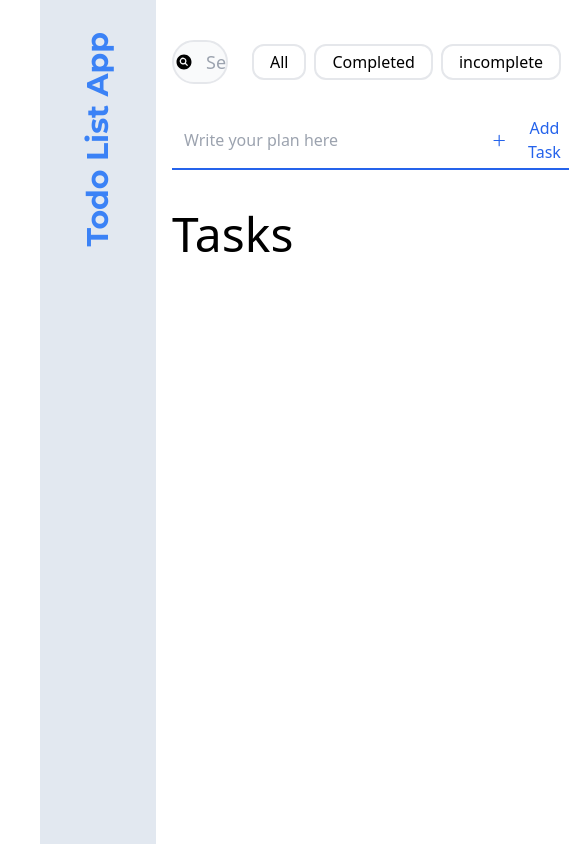
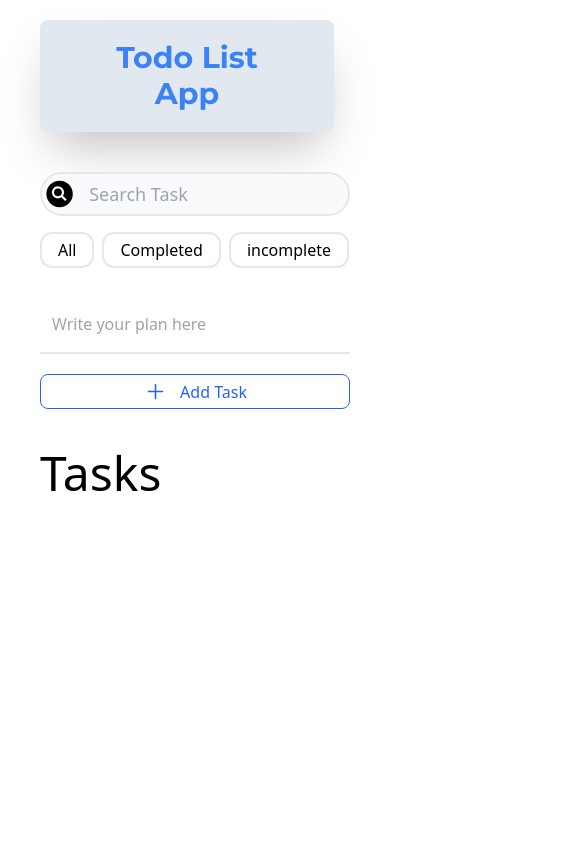
Before and after one commit to myStrongSupport/todolist, a React (Vite) app: page / in a window 390 px wide. Shown: the whole page, 569 px wide, since content can reach past the window. Built offline with nearby package versions, Linux system fonts and the light colour scheme.

Commit message:
Response_mobile_version

```diff
--- a/src/App.jsx
+++ b/src/App.jsx
@@ -122,7 +122,7 @@ function App() {
   return (
     <>
       <section className="h-screen">
-        <div className="mx-auto flex h-full max-w-[1400px] px-10">
+        <div className="mx-auto flex h-full max-w-[1400px] flex-col px-10 sm:flex-row">
           <Header />
 
           <div className="flex-1 py-10">
@@ -133,15 +133,15 @@ function App() {
 
             {/* Form Add Task */}
             <form onSubmit={handleAddTask} className="my-7">
-              <div className="bg-red- flex w-full border-b-2 border-blue-600 md:w-1/2">
+              <div className="flex w-full flex-col sm:flex-row sm:border-b-2 sm:border-blue-600 md:w-1/2">
                 <input
                   type="text"
-                  className="w-[80%] px-3 py-4 outline-none"
+                  className="mb-5 w-full border-b-2 bg-transparent px-3 py-4 outline-none sm:mb-0 sm:w-[80%] sm:border-none"
                   placeholder="Write your plan here"
                   onChange={changeEnteredTaskHandler}
                   value={tasksState.enteredTask}
                 />
-                <button className="flex w-[20%] items-center text-blue-600">
+                <button className="mx-auto flex w-full items-center justify-center rounded-lg border border-blue-600 p-1 text-blue-600 outline-none sm:w-[200px] sm:border-none sm:p-0">
                   <IoAddOutline size={25} />
                   <span className="ml-3"> Add Task</span>
                 </button>
--- a/src/components/Header.jsx
+++ b/src/components/Header.jsx
@@ -1,7 +1,7 @@
 const Header = () => {
   return (
-    <header className="mr-4 bg-slate-200 px-10 pt-8">
-      <h1 className="reversed-text font-title text-center text-3xl font-bold text-blue-500">
+    <header className="mr-4 mt-5 rounded-lg bg-slate-200 px-10 py-5 shadow-2xl sm:mt-0 sm:rounded-none sm:py-0 sm:pt-8">
+      <h1 className="sm:reversed-text font-title text-center text-3xl font-bold text-blue-500">
         Todo List App
       </h1>
     </header>
--- a/src/components/Search/SearchList.jsx
+++ b/src/components/Search/SearchList.jsx
@@ -3,7 +3,7 @@ import TabButton from "./Button/TabButton";
 
 const SearchBox = ({ onSearchTasks, onSelectFilter }) => {
   return (
-    <div className="flex w-full">
+    <div className="flex w-full flex-col md:flex-row">
       <div className="mr-6 flex w-full items-center rounded-3xl border-2 bg-gray-50">
         <IoSearchCircleSharp size={40} />
         <input
@@ -13,7 +13,7 @@ const SearchBox = ({ onSearchTasks, onSelectFilter }) => {
           onChange={onSearchTasks}
         />
       </div>
-      <menu className="flex">
+      <menu className="mt-4 flex md:mt-0">
         <TabButton onSelect={() => onSelectFilter("all")}>All</TabButton>
         <TabButton onSelect={() => onSelectFilter("completed")}>
           Completed
--- a/src/components/TodoList/TodoItem.jsx
+++ b/src/components/TodoList/TodoItem.jsx
@@ -2,7 +2,7 @@ import { MdDeleteSweep } from "react-icons/md";
 
 const TodoItem = ({ id, text, completed = false, onChecked, onDelete }) => {
   return (
-    <li className="font-title max-h-max w-1/5 rounded-lg bg-lime-200 p-5 text-right shadow-xl">
+    <li className="font-title max-h-max w-full rounded-lg bg-lime-200 p-5 text-right shadow-xl sm:w-auto lg:w-1/5">
       {/* Content */}
       <div className="mb-5 flex items-start justify-start text-left">
         <label className="custom-checkbox mt-1 grid cursor-pointer place-content-center rounded-xl bg-blue-600">
--- a/src/index.css
+++ b/src/index.css
@@ -8,11 +8,13 @@
   box-sizing: border-box;
 }
 
-.reversed-text {
-  writing-mode: vertical-rl;
-  -webkit-text-orientation: mixed;
-  text-orientation: mixed;
-  transform: rotate(180deg);
+@layer utilities {
+  .reversed-text {
+    writing-mode: vertical-rl;
+    -webkit-text-orientation: mixed;
+    text-orientation: mixed;
+    transform: rotate(180deg);
+  }
 }
 
 .custom-checkbox .checkmark {
```
